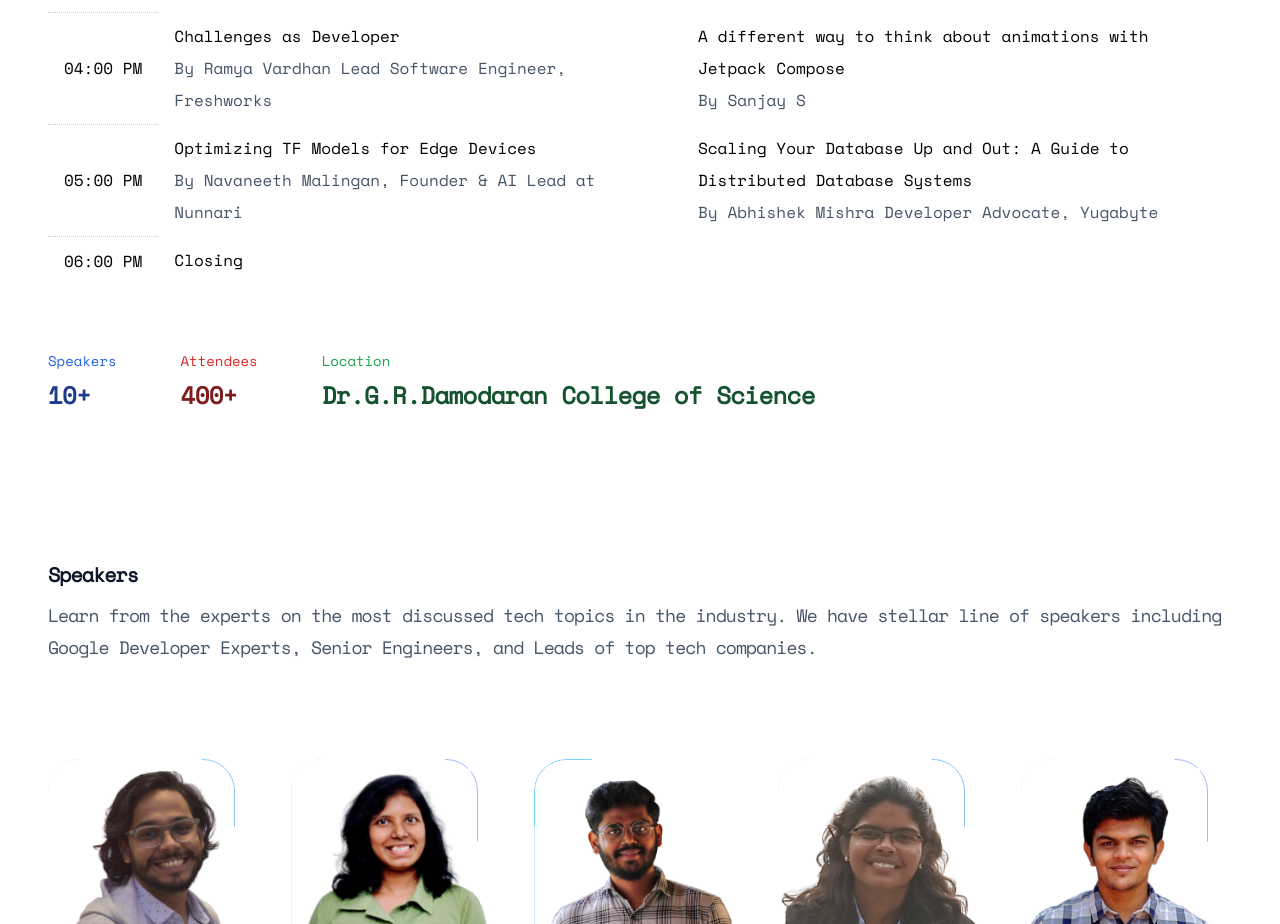
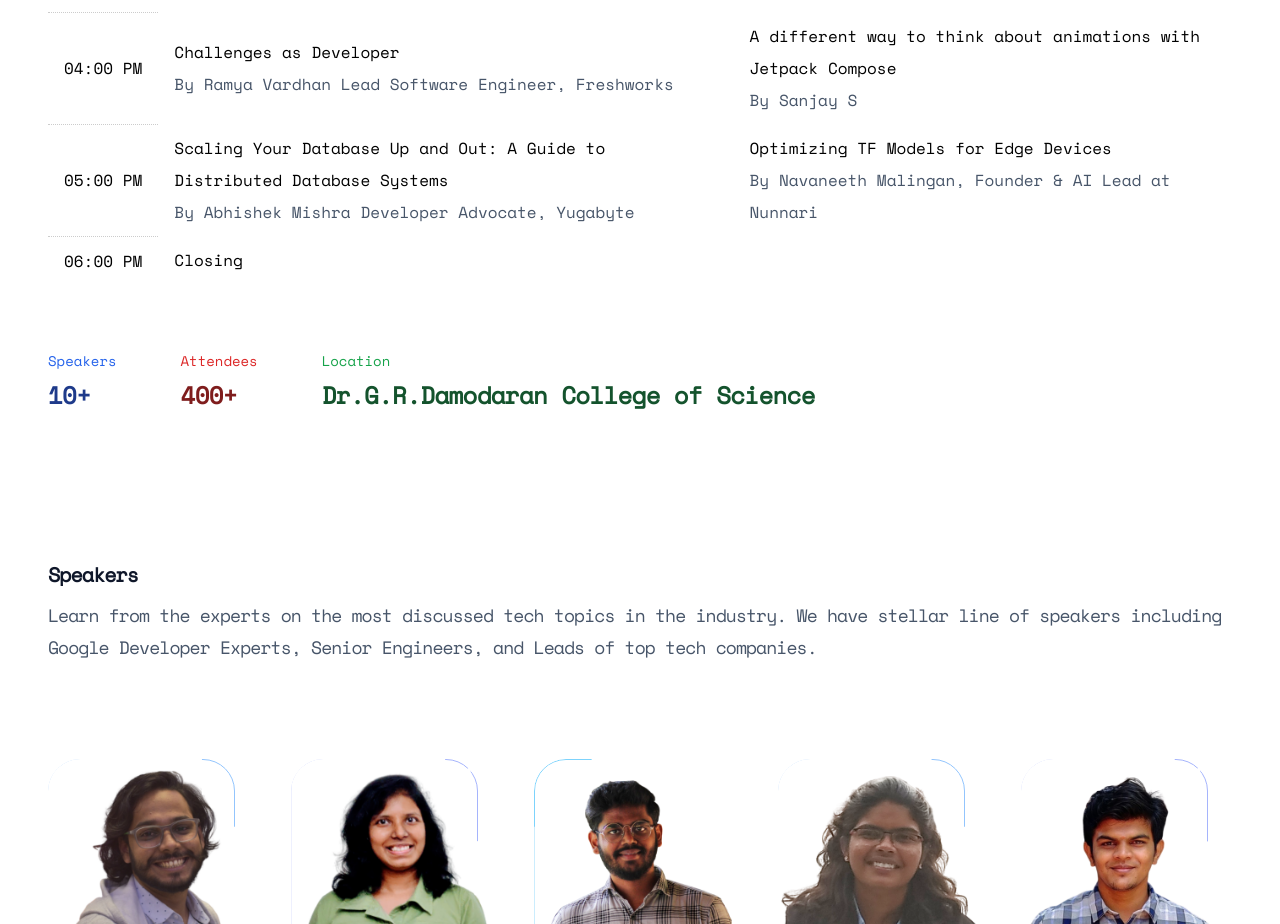
Before and after one commit to praveentcom/gdgcbe-devfest22-nextjs, a Next.js app: page / in a window 1280 px wide. Shown: the part 1588-2512 px from the top of the page. Built offline with nearby package versions, Linux system fonts and the light colour scheme.

Commit message:
Update schedule

```diff
--- a/src/components/Hero.jsx
+++ b/src/components/Hero.jsx
@@ -349,16 +349,16 @@ export function Hero() {
               <tr>
                 <th>05:00 PM</th>
                 <td colSpan="2" rowSpan="1">
-                  Optimizing TF Models for Edge Devices
-                  <span className="text-slate-600">
-                    By Navaneeth Malingan, Founder & AI Lead at Nunnari
-                  </span>
-                </td>
-                <td colSpan="2" rowSpan="1">
                   Scaling Your Database Up and Out: A Guide to Distributed
                   Database Systems
                   <span className="text-slate-600">
                     By Abhishek Mishra Developer Advocate, Yugabyte
+                  </span>
+                </td>
+                <td colSpan="2" rowSpan="1">
+                  Optimizing TF Models for Edge Devices
+                  <span className="text-slate-600">
+                    By Navaneeth Malingan, Founder & AI Lead at Nunnari
                   </span>
                 </td>
               </tr>
```
